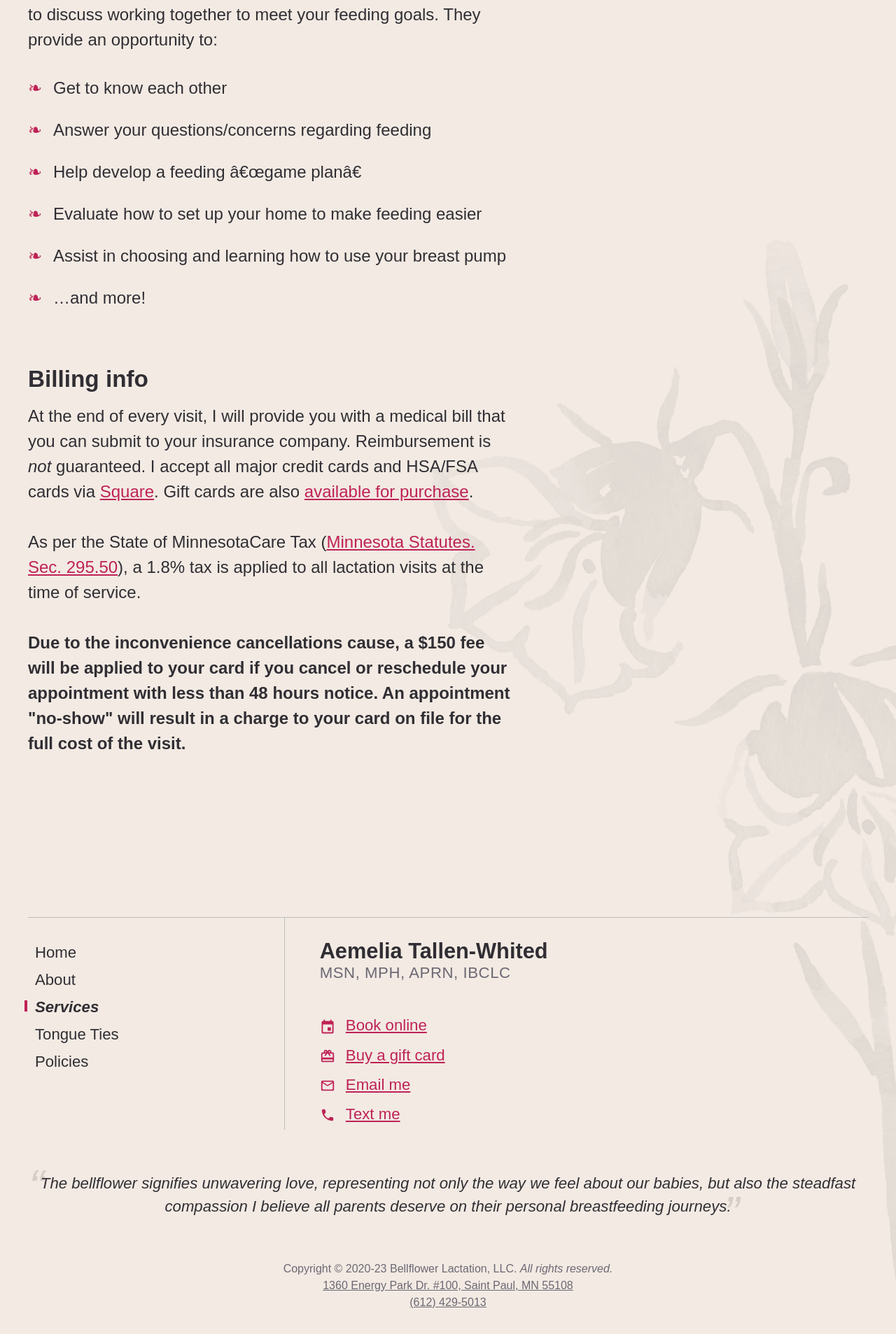
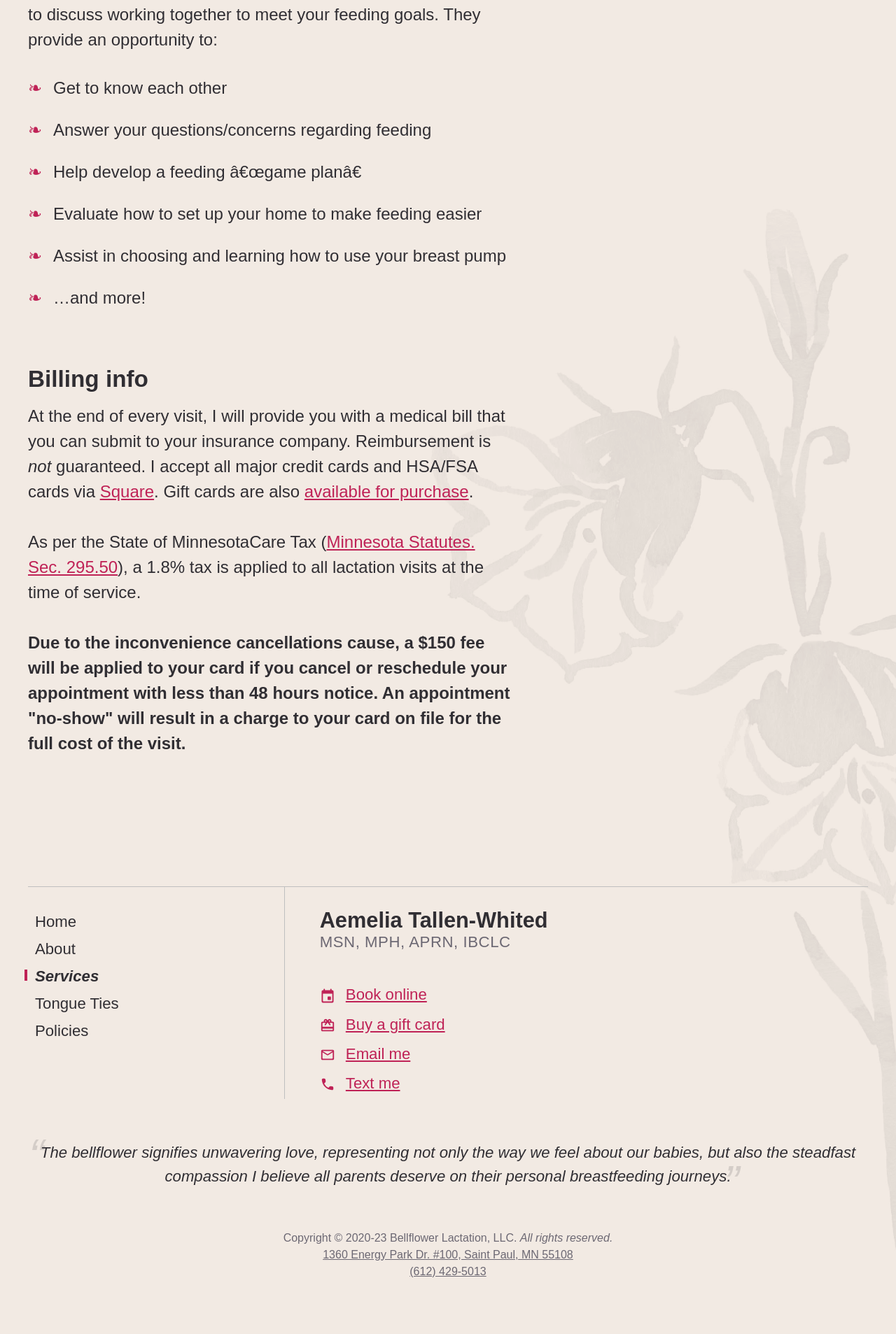
Before and after one commit to bellflowerlactation/bellflower, a Jekyll site: the page built from services.html, in a window 1280 px wide. Shown: the part 3057-4964 px from the top of the page at 70% size. Built offline with Jekyll 4.4.1, drawn with Linux system fonts in a browser that asks for light colours; some web fonts are replaced; after the commit the page ends 4920 px from its top, so only the background shows below that.

Commit message:
Fix excess padding

```diff
--- a/services.html
+++ b/services.html
@@ -154,7 +154,7 @@ title: Services
 
         </p>
     </section>
-    <section class="u-mb:16 u-sm-mb:10">
+    <section class="u-mb:0">
         <h2 id="billing-info">Billing info</h2>
         <p>
             At the end of every visit, I will provide you with a medical bill that you can
```
